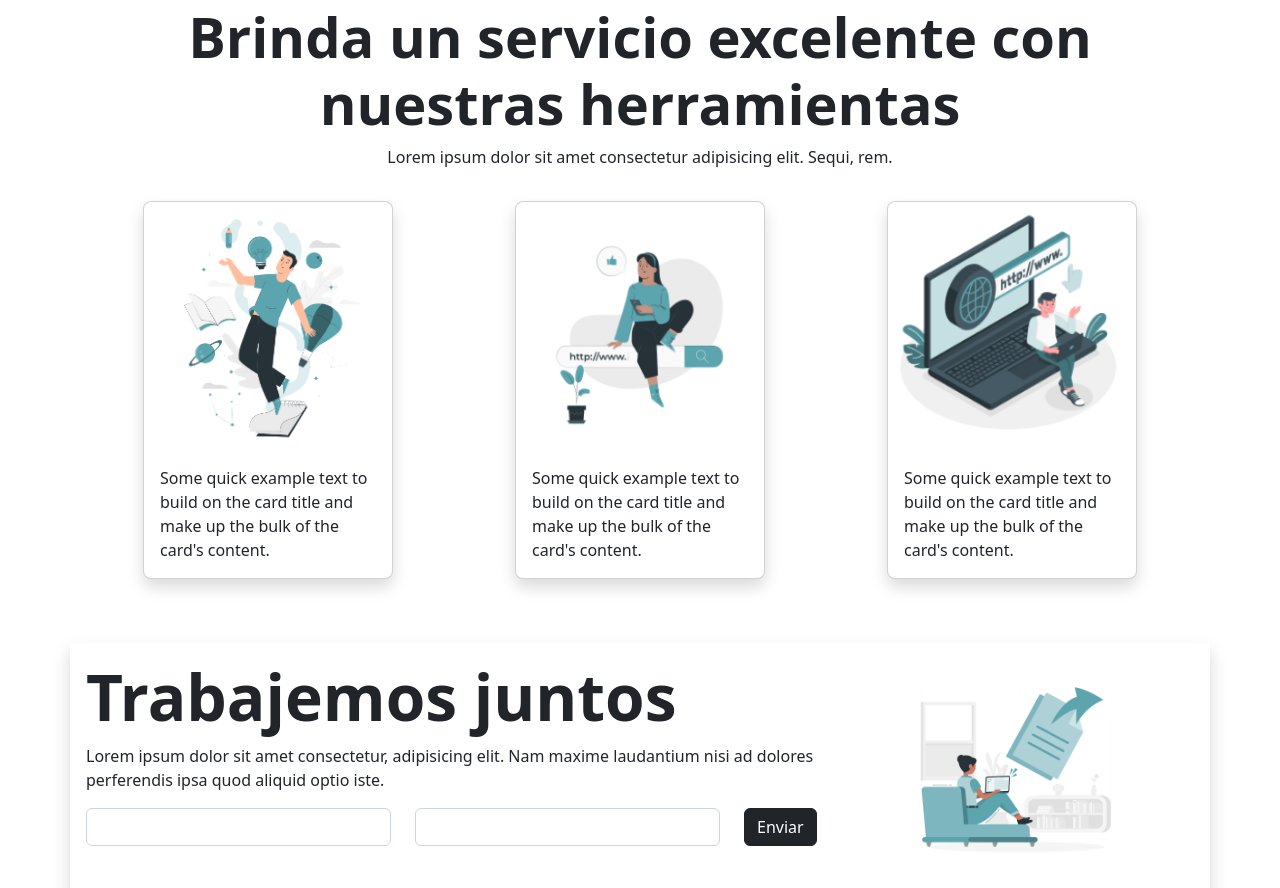
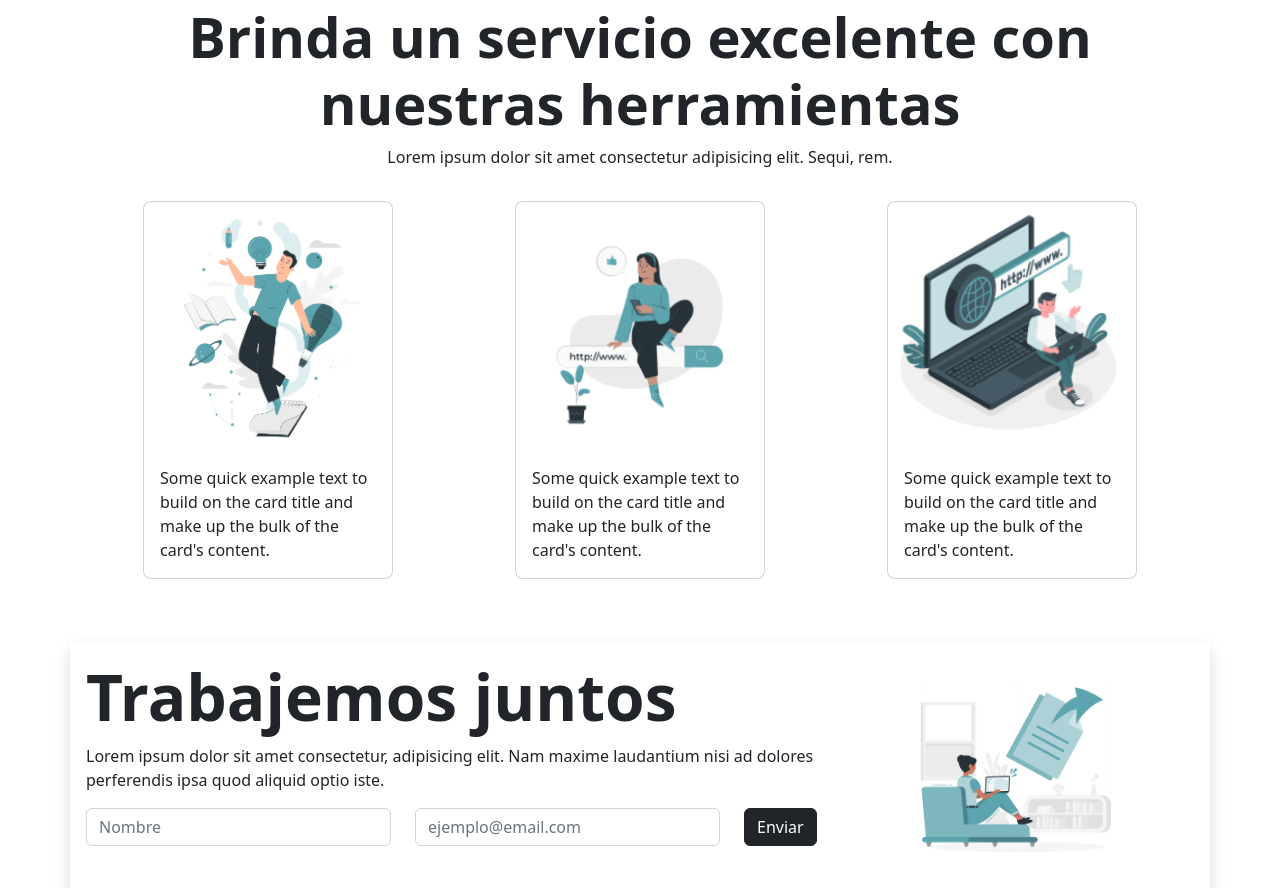
Before and after one commit to elmarqueze/bootstrap, a plain HTML site: page index.html in a window 1280 px wide. Shown: the part 711-1599 px from the top of the page. Drawn offline with nearby package versions, Linux system fonts and the light colour scheme.

Commit message:
agregue hover a los cards

```diff
--- a/css/styles.css
+++ b/css/styles.css
@@ -17,6 +17,10 @@
     background-color: #0E153A;
 }
 
+.span{
+    color: #8011f2;
+}
+
 footer{
     color: white;
 }
@@ -34,4 +38,11 @@ footer{
 
 .card{
     width: 250px;
+    transition: .4s;
 }
+
+.card:hover{
+    box-shadow: 3px 5px 13px -4px rgba(0,0,0,0.75);
+-webkit-box-shadow: 3px 5px 13px -4px rgba(0,0,0,0.75);
+-moz-box-shadow: 3px 5px 13px -4px rgba(0,0,0,0.75);
+}
--- a/index.html
+++ b/index.html
@@ -60,7 +60,7 @@
 
                 <div class="col-lg-6 d-lg-flex flex-column justify-content-center">
 
-                    <h1 class="display-1 text-center text-lg-start fw-bold">TU OFICINA DESDE CASA</h1>
+                    <h1 class="display-1 text-center text-lg-start fw-bold">TU OFICINA <span class="span">DESDE CASA</span></h1>
                     <p class="text-center text-lg-start">Lorem ipsum dolor sit amet consectetur adipisicing elit. Facere quam voluptatum optio impedit numquam, dolores at dolorem iste quo totam.</p>
 
                     <div class="d-flex justify-content-center justify-content-lg-start">
@@ -80,21 +80,21 @@
             <p class="text-center">Lorem ipsum dolor sit amet consectetur adipisicing elit. Sequi, rem.</p>
 
             <div class="d-flex flex-column align-items-center flex-lg-row justify-content-lg-around">
-                <div class="card rounded-3 shadow">
+                <div class="card rounded-3">
                     <img src="img/card1.png" class="card-img-top" alt="...">
                     <div class="card-body">
                       <p class="card-text">Some quick example text to build on the card title and make up the bulk of the card's content.</p>
                     </div>
                 </div>
 
-                <div class="card my-3 rounded-3 shadow">
+                <div class="card my-3 rounded-3">
                     <img src="img/card2.png" class="card-img-top" alt="...">
                     <div class="card-body">
                       <p class="card-text">Some quick example text to build on the card title and make up the bulk of the card's content.</p>
                     </div>
                 </div>
 
-                <div class="card rounded-3 shadow">
+                <div class="card rounded-3">
                     <img src="img/card3.png" class="card-img-top" alt="...">
                     <div class="card-body">
                       <p class="card-text">Some quick example text to build on the card title and make up the bulk of the card's content.</p>
@@ -114,8 +114,8 @@
                     <p class="text-center text-lg-start">Lorem ipsum dolor sit amet consectetur, adipisicing elit. Nam maxime laudantium nisi ad dolores perferendis ipsa quod aliquid optio iste.</p>
 
                     <form action="" class="d-lg-flex">
-                        <input type="text" class="form-control">
-                        <input type="text" class="form-control my-2 m-lg-0 my-lg-0 mx-lg-4">
+                        <input type="text" class="form-control" placeholder="Nombre">
+                        <input type="text" class="form-control my-2 m-lg-0 my-lg-0 mx-lg-4" placeholder="ejemplo@email.com">
                         <div class="d-flex justify-content-center">
                             <input type="submit" class="btn btn-dark" value="Enviar">
                         </div>
```
